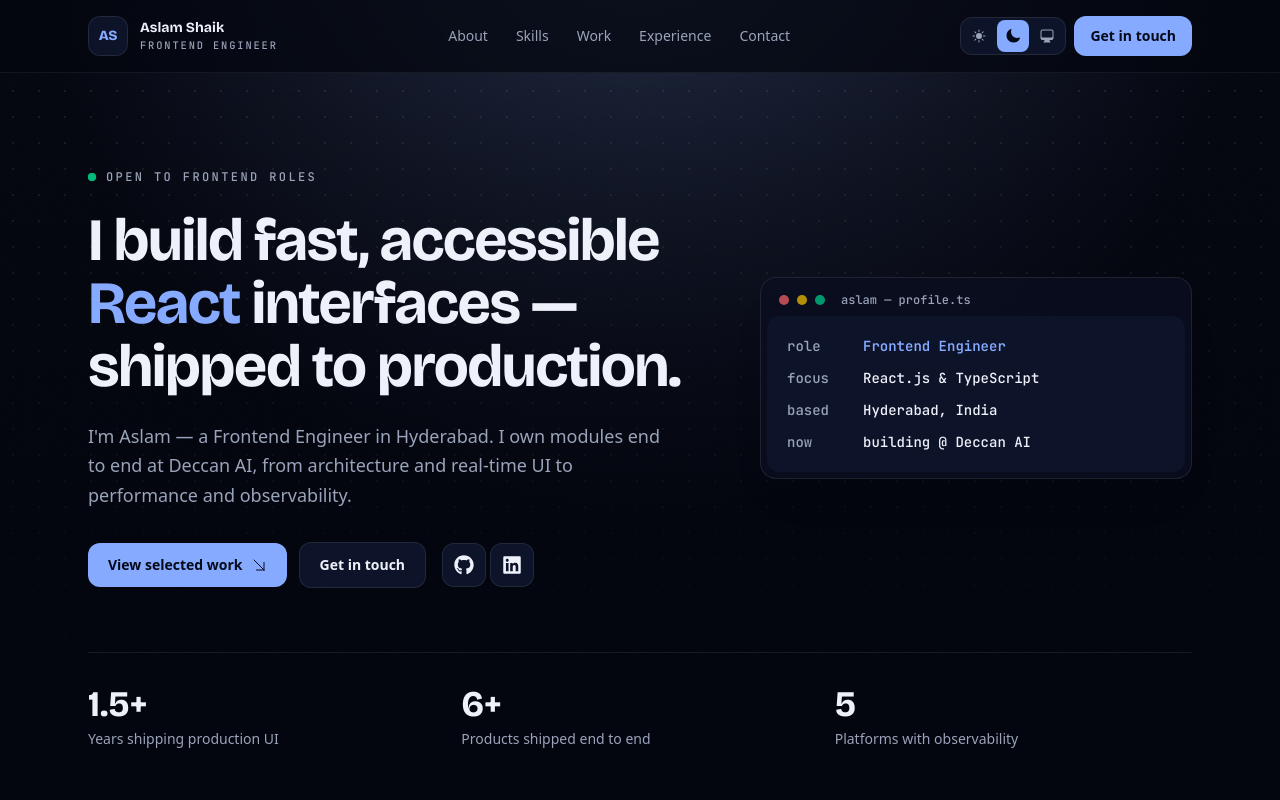
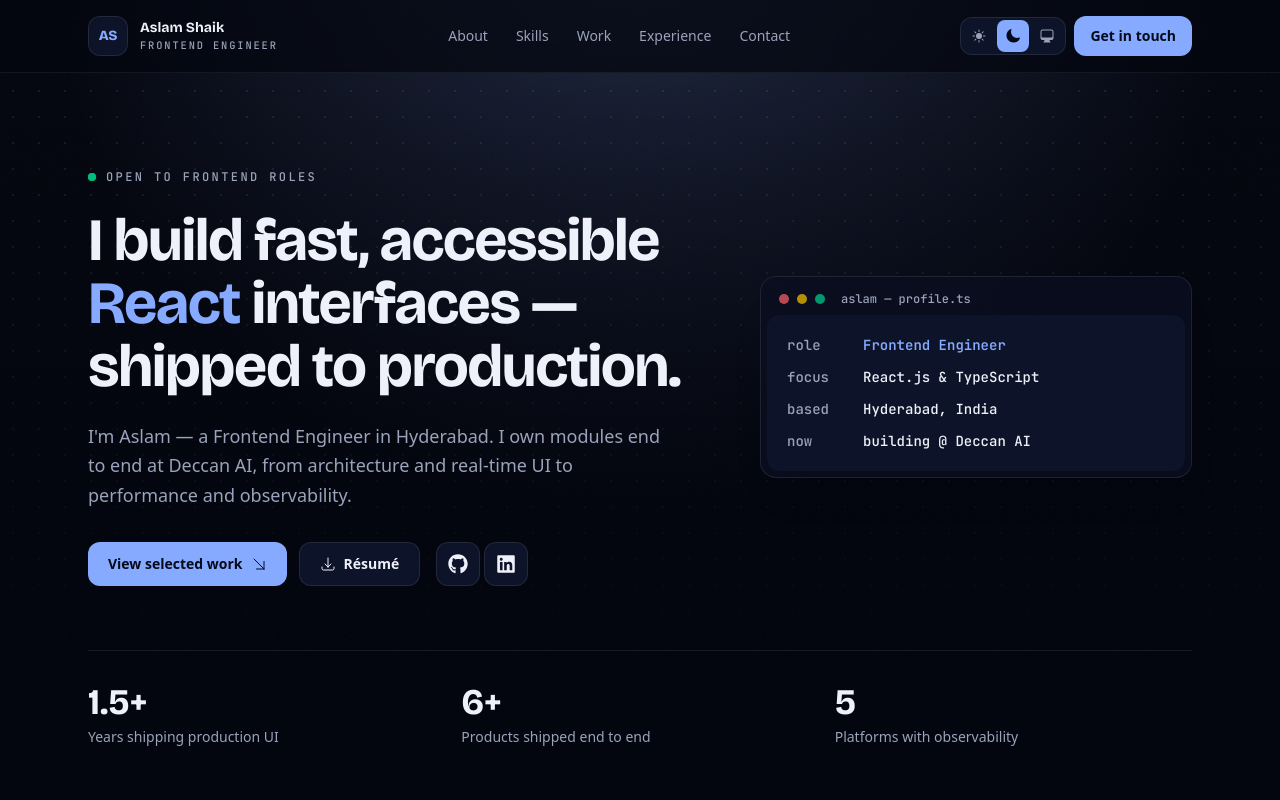
Before and after one commit to aahmadshaik/portfolio, a React (Vite) app: page / in a window 1280 px wide. Shown: the top 800 px of the page. Built offline with nearby package versions, Linux system fonts and the light colour scheme; a web font is replaced by a local one.

Commit message:
Add résumé link and update icons in Footer and Hero components; include résumé PDF in portfolio data

```diff
--- a/src/components/Footer.jsx
+++ b/src/components/Footer.jsx
@@ -1,5 +1,5 @@
 import { FaGithub, FaLinkedin, FaWhatsapp } from "react-icons/fa";
-import { ArrowUpRightIcon, EnvelopeIcon } from "@heroicons/react/24/outline";
+import { ArrowUpRightIcon, EnvelopeIcon, ArrowDownTrayIcon } from "@heroicons/react/24/outline";
 import Reveal from "./Reveal";
 import { profile } from "../data/portfolio";
 
@@ -28,16 +28,25 @@
         <div className="mt-8 flex flex-wrap items-center gap-3">
           <a
             href={`mailto:${profile.email}`}
-            className="inline-flex items-center gap-2 rounded-xl bg-accent px-5 py-3 text-sm font-semibold text-accent-contrast transition-transform hover:-translate-y-0.5"
+            className="inline-flex items-center gap-2 rounded-xl bg-accent h-11 px-5 text-sm font-semibold text-accent-contrast transition-transform hover:-translate-y-0.5"
           >
             <EnvelopeIcon className="h-4 w-4" aria-hidden="true" />
             {profile.email}
           </a>
           <a
             href={`tel:+${profile.whatsapp}`}
-            className="inline-flex items-center gap-2 rounded-xl border border-line bg-elevated px-5 py-3 text-sm font-semibold text-ink transition-colors hover:border-accent/60"
+            className="inline-flex items-center gap-2 rounded-xl border border-line bg-elevated h-11 px-5 text-sm font-semibold text-ink transition-colors hover:border-accent/60"
           >
             {profile.phoneDisplay}
+          </a>
+          <a
+            href={profile.resume}
+            target="_blank"
+            rel="noopener noreferrer"
+            className="inline-flex items-center gap-2 rounded-xl border border-line bg-elevated h-11 px-5 text-sm font-semibold text-ink transition-colors hover:border-accent/60"
+          >
+            <ArrowDownTrayIcon className="h-4 w-4" aria-hidden="true" />
+            Résumé
           </a>
         </div>
 
--- a/src/components/Hero.jsx
+++ b/src/components/Hero.jsx
@@ -1,4 +1,4 @@
-import { ArrowDownRightIcon, ArrowUpRightIcon } from "@heroicons/react/24/outline";
+import { ArrowDownRightIcon, ArrowUpRightIcon, ArrowDownTrayIcon } from "@heroicons/react/24/outline";
 import { FaGithub, FaLinkedin } from "react-icons/fa";
 import { profile, stats } from "../data/portfolio";
 
@@ -37,16 +37,19 @@
             <div className="animate-enter mt-8 flex flex-wrap items-center gap-3 [animation-delay:240ms]">
               <a
                 href="#work"
-                className="group inline-flex items-center gap-2 rounded-xl bg-accent px-5 py-3 text-sm font-semibold text-accent-contrast transition-transform hover:-translate-y-0.5"
+                className="group inline-flex items-center gap-2 rounded-xl bg-accent h-11 px-5 text-sm font-semibold text-accent-contrast transition-transform hover:-translate-y-0.5"
               >
                 View selected work
                 <ArrowDownRightIcon className="h-4 w-4 transition-transform group-hover:translate-y-0.5" />
               </a>
               <a
-                href={`mailto:${profile.email}`}
-                className="inline-flex items-center gap-2 rounded-xl border border-line bg-elevated px-5 py-3 text-sm font-semibold text-ink transition-colors hover:border-accent/60"
+                href={profile.resume}
+                target="_blank"
+                rel="noopener noreferrer"
+                className="group inline-flex items-center gap-2 rounded-xl border border-line bg-elevated h-11 px-5 text-sm font-semibold text-ink transition-colors hover:border-accent/60"
               >
-                Get in touch
+                <ArrowDownTrayIcon className="h-4 w-4 transition-transform group-hover:translate-y-0.5" />
+                Résumé
               </a>
               <div className="flex items-center gap-1 pl-1">
                 <a
--- a/src/data/portfolio.js
+++ b/src/data/portfolio.js
@@ -12,6 +12,7 @@
   email: "shaikahmadaslam@gmail.com",
   phoneDisplay: "+91 97019 24456",
   whatsapp: "919701924456",
+  resume: "/Aslam-Shaik-Resume.pdf",
   links: {
     portfolio: "https://aslam-portfolio.vercel.app/",
     linkedin: "https://www.linkedin.com/in/ahmad-shaik-web-developer/",
```
Also changed, not shown: 1 other file (tests, documents, lock files or other folders).
